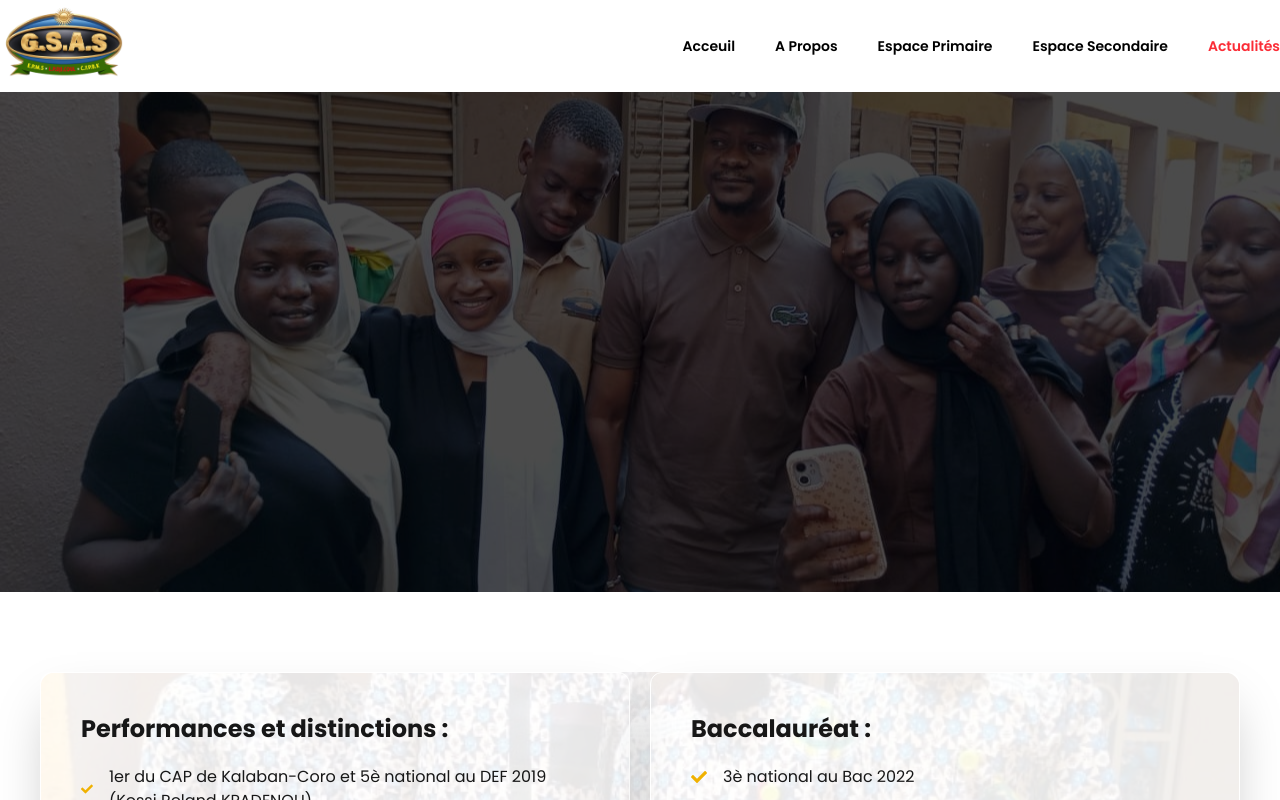
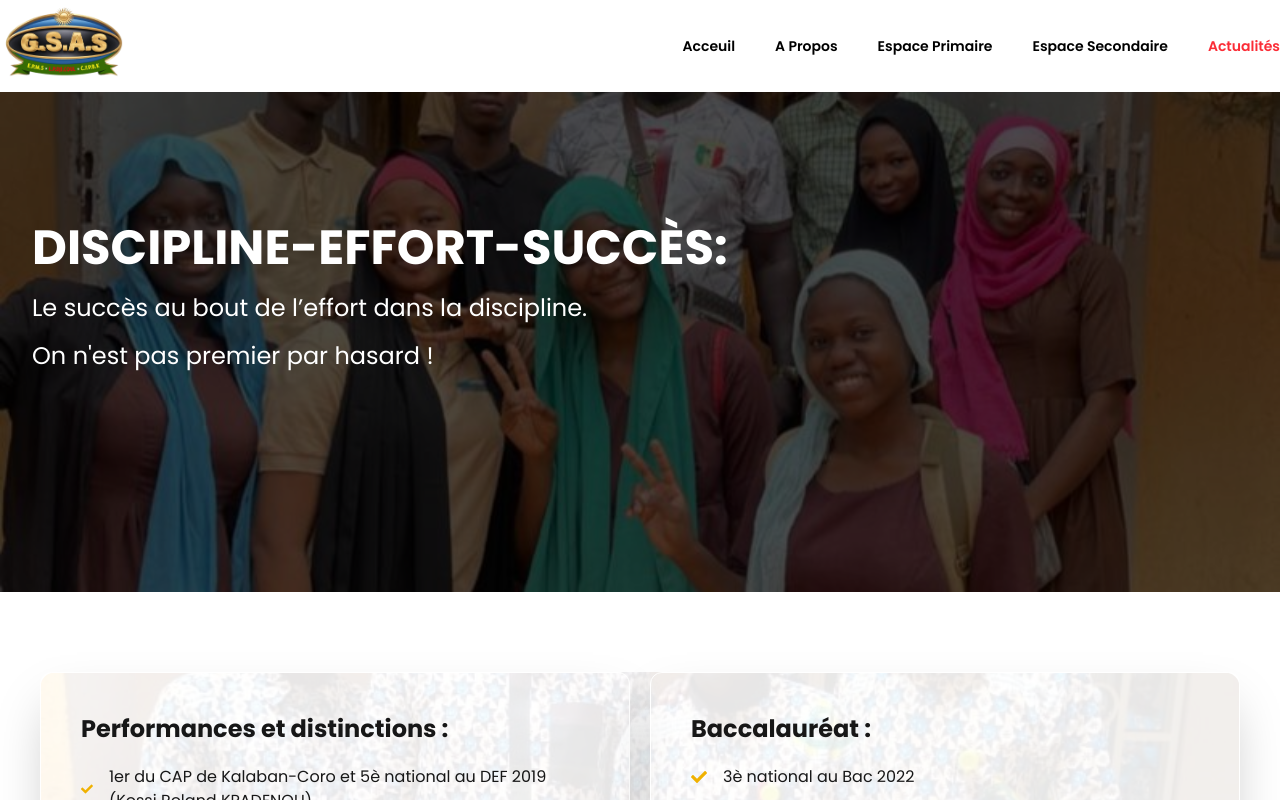
Before and after one commit to oumar-dev-app/emp-lycee, a Next.js app: page /actualite in a window 1280 px wide. Shown: the top 800 px of the page. Built offline with nearby package versions, Linux system fonts and the light colour scheme.

Commit message:
Modification sur le title qui est sur l'image

```diff
--- a/_Components/Footer.tsx
+++ b/_Components/Footer.tsx
@@ -20,7 +20,7 @@ function Footer() {
                 const isActive = pathname.startsWith(links.href)
                 return (
                   <ul className='font-bold text-sm'>
-                    <li key={links.href}>
+                    <li key={links.id}>
                       <Link href={links.href}
                         className={`hover:text-red-600  group hoverEffect
                         ${pathname === links.href ? "text-red-500" : ""}`}
--- a/_Components/Infratructure.tsx
+++ b/_Components/Infratructure.tsx
@@ -27,7 +27,7 @@ function Infratructure() {
                     }
                 </div>
                 <div className='border border-white shadow-2xl p-10 rounded-xl space-y-5'>
-                    <h1 className='text-2xl font-bold'>Infrastructures :</h1>
+                    <h1 className='text-2xl font-bold'>Infrastructures:</h1>
                     <p className='flex items-center gap-4'> <FaCheck  className="text-yellow-500"/> Caméras de surveillance (18 au secondaire, 24 au fondamental) </p>
                     <p className='flex items-center gap-4'> <FaCheck  className="text-yellow-500"/> Bibliothèque équipée </p>
                     <p className='flex items-center gap-4'> <FaCheck  className="text-yellow-500"/> Salle informatique moderne </p>
--- a/_Components/Slider.tsx
+++ b/_Components/Slider.tsx
@@ -7,12 +7,15 @@ const images = [
     id: 1,
     img: "/Slider2.jpg",
     title: "DISCIPLINE-EFFORT-SUCCÈS:",
-    desc: "le succès au bout de l’effort dans la discipline."
+    desc1: "le succès au bout de l’effort dans la discipline.",
+    desc2: " On n'est pas premier par hasard  !"
   },
   {
     id: 2,
     img: "/Slider1.jpg",
-    title: "ON N'EST PAS PREMIER PAR HASARD !"
+    title: "DISCIPLINE-EFFORT-SUCCÈS:",
+    desc1: "le succès au bout de l’effort dans la discipline.",
+    desc2: " On n'est pas premier par hasard !"
   },
 ];
 
@@ -38,15 +41,24 @@ function Slider() {
           style={{ backgroundImage: `url(${item.img})` }}
         >
           <div className="w-full h-full bg-black/70 absolute top-0 left-0 gb-gradient-to-b from-transparent to-black/90"></div>
+          <div className={`absolute top-0 left-0 w-full h-full bg-cover bg-center transition-opacity duration-1000 ${i === index ? "opacity-100" : "opacity-0"
+            }`}>
             <div className=" m-8 rounded-2xl absolute">
               {item.title && (
-              <div className="text-white text-3xl  rounded-2xl capitalize font-bold md:text-3xl max-w-140 mt-30 text-right">
-                <h1>
+
+                <div className="mt-25 space-y-5">
+                  <h1 className="text-white text-5xl font-bold capitalize ">
                     {item.title}
                   </h1>
-                <p>{item.desc}</p>
+                  <div className="space-y-4">
+                    <p className="text-white text-2xl ">{item.desc1}</p>
+                    <p className="text-white text-2xl ">{item.desc2}</p>
                   </div>
+                </div>
+
+
               )}
+            </div>
           </div>
         </div>
       ))}
--- a/_Components/SliderActualite.tsx
+++ b/_Components/SliderActualite.tsx
@@ -5,18 +5,17 @@ import { useEffect, useState } from "react";
 const images = [
   {
     id: 1,
-    img: "/Slider1.jpg",
-    title: "Discipline–Effort–Succès : le succès au bout de l’effort dans la discipline."
+    img: "/Slider2.jpg",
+    title: "DISCIPLINE-EFFORT-SUCCÈS:",
+    desc1: "Le succès au bout de l’effort dans la discipline.",
+    desc2: " On n'est pas premier par hasard  !"
   },
   {
     id: 2,
-    img: "/Slider4.jpg",
-    title: ""
-  },
-  {
-    id: 3,
-    img: "/Actualite.jpg",
-    title: "On n’est pas premier par hasard !"
+    img: "/Slider1.jpg",
+    title: "DISCIPLINE-EFFORT-SUCCÈS:",
+    desc1: "Le succès au bout de l’effort dans la discipline.",
+    desc2: " On n'est pas premier par hasard !"
   },
 ];
 
@@ -37,18 +36,27 @@ function Promoteur() {
       {images.map((item, i) => (
         <div
           key={item.id}
-          className={`absolute top-0 left-0 w-full h-full bg-cover bg-center transition-opacity duration-1000 ${
-            i === index ? "opacity-100" : "opacity-0"
-          }`}
+          className={`absolute top-0 left-0 w-full h-full bg-cover bg-center transition-opacity duration-1000 ${i === index ? "opacity-100" : "opacity-0"
+            }`}
           style={{ backgroundImage: `url(${item.img})` }}
         >
           <div className="w-full h-full bg-black/70 absolute top-0 left-0 gb-gradient-to-b from-transparent to-black/90"></div>
-          <div className=" m-8 rounded-2xl absolute">
-            {item.title && (
-              <p className="text-white text-3xl  rounded-2xl capitalize font-bold md:text-3xl max-w-140 mt-30 text-right">
-                {item.title}
-              </p>
-            )}
+        <div className={`absolute top-0 left-0 w-full h-full bg-cover bg-center transition-opacity duration-1000 ${i === index ? "opacity-100" : "opacity-0"
+            }`}>
+            <div className=" m-8 rounded-2xl absolute">
+              {item.title && (
+
+                <div className="mt-25 space-y-5">
+                  <h1 className="text-white text-5xl font-bold capitalize ">
+                    {item.title}
+                  </h1>
+                  <div className="space-y-4">
+                    <p className="text-white text-2xl ">{item.desc1}</p>
+                    <p className="text-white text-2xl ">{item.desc2}</p>
+                  </div>
+                </div>
+              )}
+            </div>
           </div>
         </div>
       ))}
--- a/app/actualite/page.tsx
+++ b/app/actualite/page.tsx
@@ -23,7 +23,7 @@ export default function ActualitePage() {
                         >
                             <div className="bg-white/90 w-full h-full">
                                 <div className="grid grid-cols-1 md:grid-cols-2 gap-5">
-                                    <div className='border border-white shadow-2xl p-10 rounded-xl space-y-5'>
+                                    <div className='border border-white  shadow-2xl p-10 rounded-xl space-y-5'>
                                         <h1 className='text-2xl font-bold'>Performances et distinctions :</h1>
                                         <p className='flex items-center gap-4'> <FaCheck className="text-yellow-500" /> 1er du CAP de Kalaban-Coro et 5è national au DEF 2019 (Kossi Roland KPADENOU)</p>
                                         <p className='flex items-center gap-4'> <FaCheck className="text-yellow-500" />  DEF 2020 : 100%</p>
@@ -33,7 +33,7 @@ export default function ActualitePage() {
                                         <p className='flex items-center gap-4'> <FaCheck className="text-yellow-500" />DEF 2023 : 90%</p>
                                         <p className='flex items-center gap-4'> <FaCheck className="text-yellow-500" /> DEF 2024 : 97% </p>
                                     </div>
-                                    <div className='border border-white shadow-2xl p-10 rounded-xl space-y-5'>
+                                    <div className='border border-white  shadow-2xl p-10 rounded-xl space-y-5'>
                                         <h1 className='text-2xl font-bold'>Baccalauréat :</h1>
                                         <p className='flex items-center gap-4'> <FaCheck className="text-yellow-500" />3è national au Bac 2022 </p>
                                         <p className='flex items-center gap-4'> <FaCheck className="text-yellow-500" />Bac 2023 : établissement distingué</p>
```
Also changed, not shown: test.txt. Lines whose indentation alone changed are shown as unchanged.
